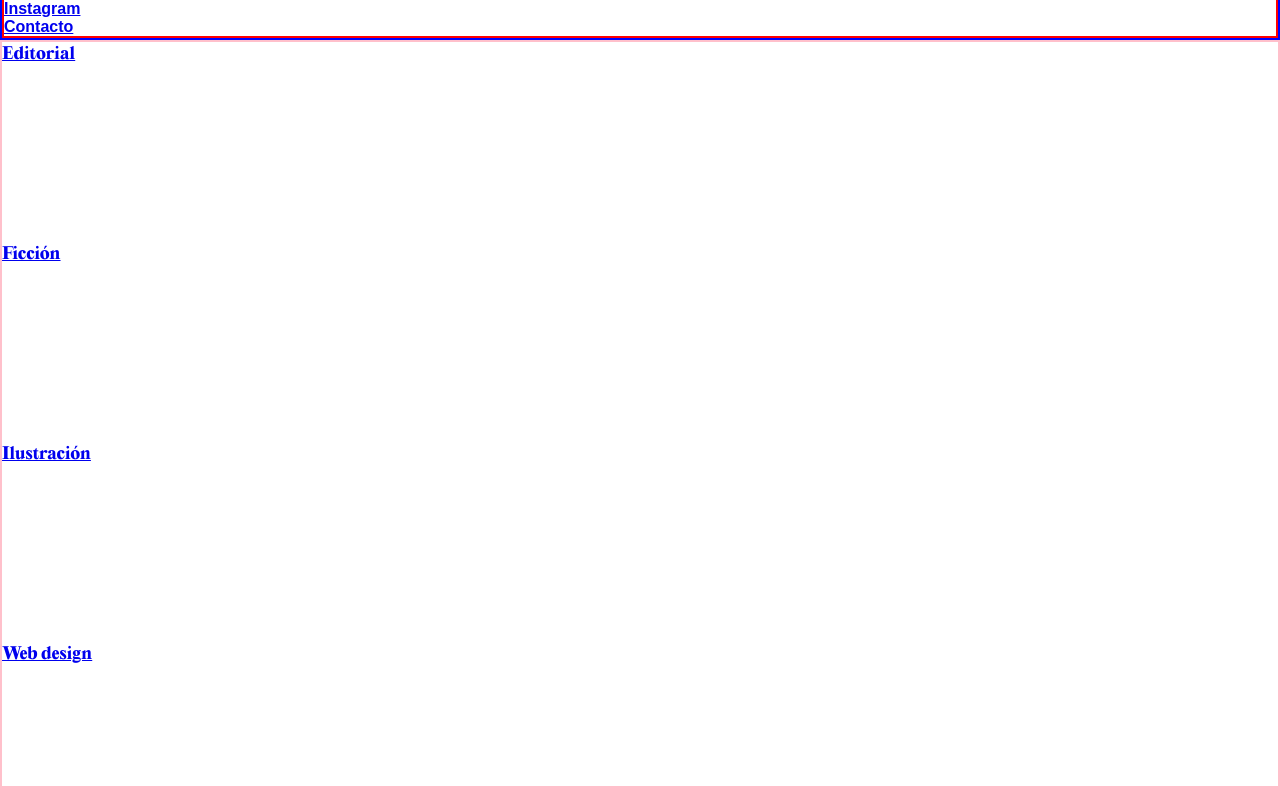
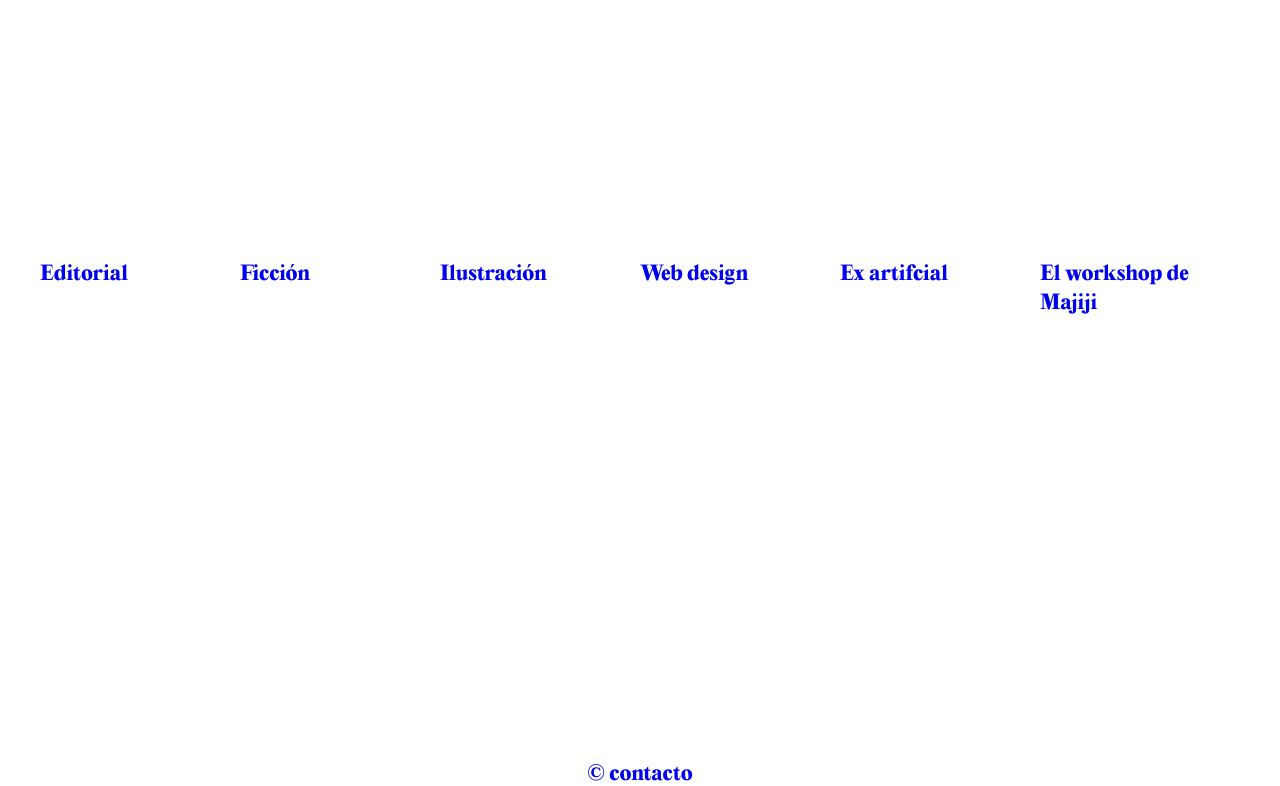
Before and after one commit to mariajose16/portafolio, a plain HTML site: page index.html in a window 1280 px wide. Shown: the part 70-856 px from the top of the page. Drawn offline with Linux system fonts and the light colour scheme; files whose address does not match are found by name; a web font is replaced by a local one.

Commit message:
Estructura css

```diff
--- a/css/style.css
+++ b/css/style.css
@@ -1,86 +1,88 @@
-/* CSS Resets */
-html{box-sizing:border-box}*,::after,::before{box-sizing:inherit}blockquote,body,figure,h1,h2,h3,h4,h5,h6,hr,li,ol,pre,ul{margin:0;padding:0}ul{list-style:none}button,input,select,textarea{color:inherit;font:inherit;letter-spacing:inherit}button,input,textarea{border:1px solid gray}button{border-radius:0;padding:.75em 1em;background-color:transparent}button *{pointer-events:none}embed,iframe,img,object,video{display:block;max-width:100%}table{table-layout:fixed;width:100%}[hidden]{display:none}noscript{display:block;margin-bottom:1em;margin-top:1em}
-
-
 /*  Tipografia */
 @font-face {
-    font-family: "editorial";
+  font-family: "Editorial New";
   src: url("assets/fonts/editorial_new_ultrabold.woff2") format("woff2");
-    font-weight: normal;
+  font-weight: 900;
   font-style: normal;
 }
 
-  /* Variables */
-
+/****************************************
+*    Variables
+*****************************************/
 :root {
-    /* Containers */
-    --small: 768px;
-    --medium: 1024px;
-    --large: 1440px;
   /* Colors */
-    --background: white;
-    --primary-color: rgb(255, 255, 255);
-    --secondary-color: #FCB42A;
+  --background: #ffffff;
+  --primary: #000000;
   /* Typography */
-    --font-size: 1rem;
-    --body-font-size: 1rem;
-    --font-style: normal;
-    --font-family: -apple-system, BlinkMacSystemFont, Helvetica Neue, Helvetica, Arial, sans-serif;
-    /* Components - Heading */
-    --heading-font-color: #404040;
-    --heading-font-weight: bold;
-    --heading-font-family: -apple-system, BlinkMacSystemFont, Helvetica Neue, Helvetica, Arial, sans-serif;
-    /* Components -Heading font size */
-    --h1: 2.25rem;
-    --h2: 2rem;
-    --h3: 1.75rem;
-    --h4: 1.5rem;
-    /* Components - Footer */
-    --footer-font-color: #F4F4F4;
-    --footer-bg-color: #000000;
-    /* Padding */
-    --padding: 1rem;
-    --margins: 1.5rem;
+  --font-family: "Editorial New";
 }
 
-  /* Global */
-  body {
-    background-color: var(--primary-color);
-    font-family: var(--font-family);
+/* Resets */
+html{box-sizing:border-box}*,::after,::before{box-sizing:inherit}blockquote,body,figure,h1,h2,h3,h4,h5,h6,hr,li,ol,pre,ul{margin:0;padding:0}ul{list-style:none}button,input,select,textarea{color:inherit;font:inherit;letter-spacing:inherit}button,input,textarea{border:1px solid gray}button{border-radius:0;padding:.75em 1em;background-color:transparent}button *{pointer-events:none}embed,iframe,img,object,video{display:block;max-width:100%}table{table-layout:fixed;width:100%}[hidden]{display:none}noscript{display:block;margin-bottom:1em;margin-top:1em}
+
+/****************************************
+*    Base - Elements
+*****************************************/
+html {
+  height: 100%;
 }
 
-  /* Sections */
+body {
+  color: var(--primary);
+  background: var(--background);
+  font-family: var(--font-family);
+  font-size: 100%;
+  font-size: 18px;
+  font-weight: 900;
+}
 
-  /* Layouts */
+a {
+  text-decoration: none;
+}
 
-
-  body {
-    font-family: neue-haas-grotesk-display,sans-serif;
-    font-weight: 700;
-    font-style: normal;
+/* Tipografía */
+p {
+  font-size: 1em;
 }
 
 h1 {
-    font-family: editorial;
-  }
-  section{
-      font-family: editorial;
+  font-size: 2em;
+  line-height: 1.25;
 }
 
-  /* Ejercicio layout */
-  .logo {
-      border: 2px solid blue;
+h2 {
+  font-size: 1.6em;
+  line-height: 1.2;
 }
 
-  .header{
-      border: 2px solid red;
+h3 {
+  font-size: 1.4em;
+  line-height: 1.15;
 }
 
-.section{
-    border: 2px solid pink;
+h4 {
+  font-size: 1.2em;
+  line-height: 1;
 }
 
-.container {
+/* Tipografía responsiva */
+/* https://css-tricks.com/snippets/css/fluid-typography */
+body {
+  font-size: calc(16px + (20 - 16) * ((100vw - 720px) / (1400 - 720)));
+}
+
+/****************************************
+*    Componentes
+*****************************************/
+
+
+/* Header */
+.header {
+
+}
+
+/* Main */
+.main {
   height: 100vh;
   display: flex;
   justify-content:center;
@@ -91,6 +93,7 @@ html{box-sizing:border-box}*,::after,::before{box-sizing:inherit}blockquote,body
   height:200px;
   width:200px;
 }
+
 
 .circulos ul:nth-child(1) {
   background-color: rebeccapurple;
@@ -123,7 +126,9 @@ html{box-sizing:border-box}*,::after,::before{box-sizing:inherit}blockquote,body
   filter: blur(35px);
 }
 
-/* proyectos */
-.proyecto h1{
-  font-size:42px;
+/* Footer */
+.footer {
+  display: flex;
+  justify-content: center;
+  align-items: center;
 }
--- a/index.html
+++ b/index.html
@@ -1,5 +1,6 @@
 <!DOCTYPE html>
 <html lang="es-MX">
+
 <head>
     <meta charset="UTF-8">
     <meta name="viewport" content="width=device-width, initial-scale=1.0">
@@ -8,25 +9,19 @@
     <link rel="stylesheet" href="https://use.typekit.net/scy1otu.css">
     <link href="css/style.css" rel="stylesheet">
 </head>
+
 <body>
-<header class="logo">
-    <h1>Hola diseño</h1>
-    <nav class="header">
-        <ul>
-            <li>
-                <a href="/">María José</a>
-            </li>
-            <li>
-                <a href="/">Instagram</a>
-            </li>
-            <li>
-                <a href="/">Contacto</a>
-            </li>
-        </ul>
-    </nav>
-</header >
+
+    <header class="header">
+        <a href="/about">
+            Maria Jose
+        </a>
+        <a href="#">
+            Instagram
+        </a>
+    </header>
+
     <main class="main">
-<section class= "section">
 
         <div class="circulo">
 
@@ -57,11 +52,16 @@
 
             <a href="http://">El workshop de Majiji</a>
         </div>
-</section>
-<footer class="footer">
-&copy; contacto
-</footer>
+
     </main>
 
+
+    <footer class="footer">
+        <a href="http://contacto.html">
+            &copy; contacto
+        </a>
+    </footer>
+
 </body>
+
 </html>
```
Also changed, not shown: Proyecto.html (+12 -17 lines), proyectos.html (deleted, +0 -53 lines), Home - Desktop.png (deleted), artboards/Home - Desktop.png (deleted), artboards/Home - Mobile.jpg (deleted), landing.html (deleted), 1 other file. Lines whose indentation alone changed are shown as unchanged.
